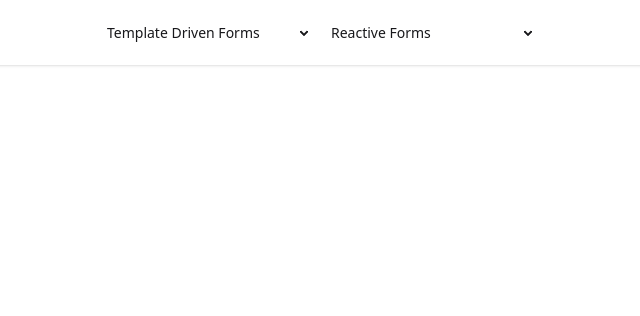
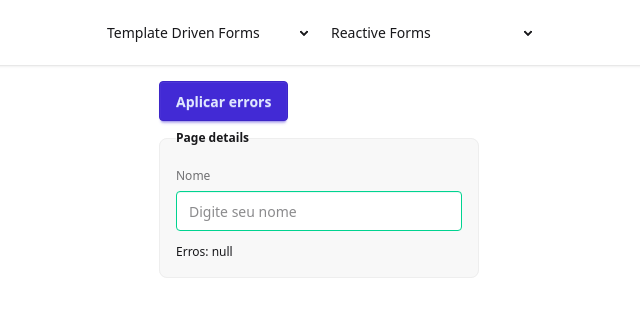
Before and after one commit to farleybsd/FormulariosAngular, an Angular app in the folder Template Driven Forms/curso-formularios-com-angular/: page /reactive-forms/set-erros in a window 1280 px wide. Before the commit this address led to /. Shown: the top 316 px of the page, without its empty margins (321-961 px from the left). Built offline with nearby package versions, Linux system fonts and the light colour scheme.

Commit message:
Desabilitando emissão de eventos

```diff
--- /dev/null
+++ b/Template Driven Forms/curso-formularios-com-angular/src/app/features/reactive-forms/4.set-erros/set-erros.component.html
@@ -0,0 +1,10 @@
+<button class="btn btn-primary" (click)="setErrors()">Aplicar errors</button>
+<fieldset class="fieldset bg-base-200 border-base-300 rounded-box w-xs border p-4">
+  <legend class="fieldset-legend">Page details</legend>
+  <label class="label">Nome</label>
+  <input type="text" class="input" placeholder="Digite seu nome" [formControl]="nameControl" />
+ <app-error-messages [control]="nameControl" />
+  <div>
+    Erros: {{ nameControl.errors | json }}
+  </div>
+</fieldset>
--- /dev/null
+++ b/Template Driven Forms/curso-formularios-com-angular/src/app/features/reactive-forms/4.set-erros/set-erros.component.ts
@@ -0,0 +1,28 @@
+import { JsonPipe } from '@angular/common';
+import { ChangeDetectionStrategy, Component } from '@angular/core';
+import { FormControl, ReactiveFormsModule } from '@angular/forms';
+import { ErrorMessagesComponent } from '../../../shared/error-messages/components/error-messages/error-messages.component';
+
+@Component({
+  selector: 'app-set-erros',
+  imports: [ReactiveFormsModule,JsonPipe,ErrorMessagesComponent],
+  templateUrl: './set-erros.component.html',
+  styleUrl: './set-erros.component.css',
+  changeDetection: ChangeDetectionStrategy.OnPush,
+})
+export class SetErrosComponent {
+
+  constructor() {
+    this.nameControl.statusChanges.subscribe(console.log);
+  }
+
+  protected nameControl = new FormControl();
+
+  protected setErrors() {
+    this.nameControl.setErrors({
+      required: true
+    },{
+      emitEvent: true
+    });
+  }
+}
--- a/Template Driven Forms/curso-formularios-com-angular/src/app/features/reactive-forms/routes.ts
+++ b/Template Driven Forms/curso-formularios-com-angular/src/app/features/reactive-forms/routes.ts
@@ -2,6 +2,7 @@ import { Routes } from '@angular/router';
 import { FormControlComponent } from './1.form-control/form-control.component';
 import { ValidationsComponent } from './2.validations/validations/validations.component';
 import { UsingMarkFuncionsComponent } from './3.using-mark-funcions/using-mark-funcions.component';
+import { SetErrosComponent } from './4.set-erros/set-erros.component';
 
 export const reactiveFormsRoutes: Routes = [
   {
@@ -16,4 +17,8 @@ export const reactiveFormsRoutes: Routes = [
     path: 'using-mark-funcions',
     component: UsingMarkFuncionsComponent
   },
+  {
+    path: 'set-erros',
+    component: SetErrosComponent
+  },
 ];
```
Also changed, not shown: Template Driven Forms/curso-formularios-com-angular/src/app/features/reactive-forms/4.set-erros/set-erros.component.css (added), 1 other file (tests, documents, lock files or other folders).
